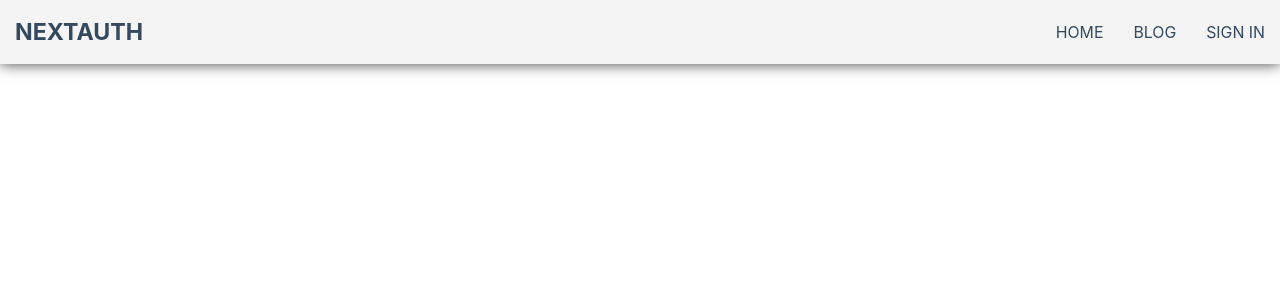
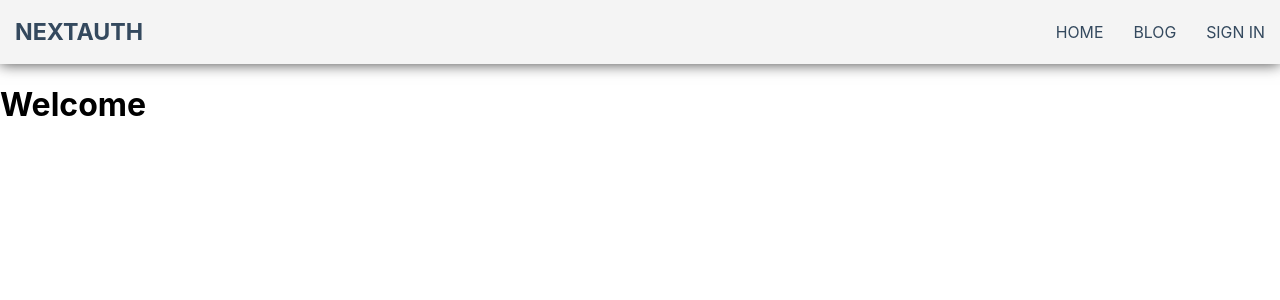
Before and after one commit to haris0/nextjs-auth-ts, a Next.js app: page / in a window 1280 px wide. Shown: the top 300 px of the page. Built offline with nearby package versions, Linux system fonts and the light colour scheme; no server answers.

Commit message:
usage of next-auth provider

```diff
--- a/pages/index.tsx
+++ b/pages/index.tsx
@@ -1,7 +1,17 @@
 import type { NextPage } from 'next';
+import { useSession } from 'next-auth/react';
 
-const Home: NextPage = () => (
-  <div className="home" />
-);
+const Home: NextPage = () => {
+  const {
+    data: session,
+  } = useSession();
 
+  return (
+    <div className="home">
+      <h1>
+        Welcome {session ? `${session.user?.name} ` : '' }
+      </h1>
+    </div>
+  );
+};
 export default Home;
```
